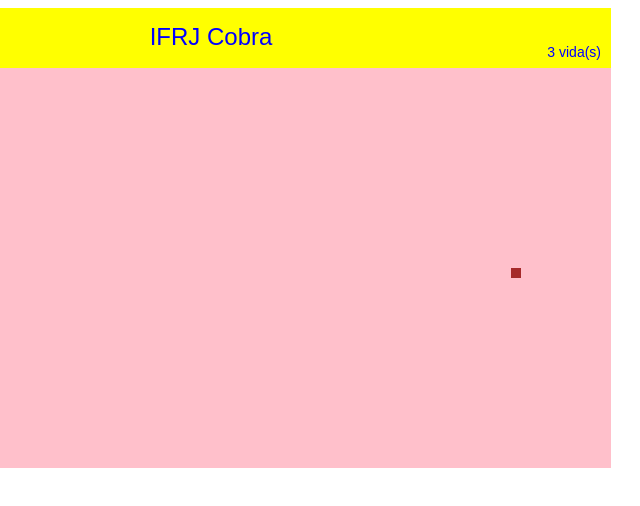
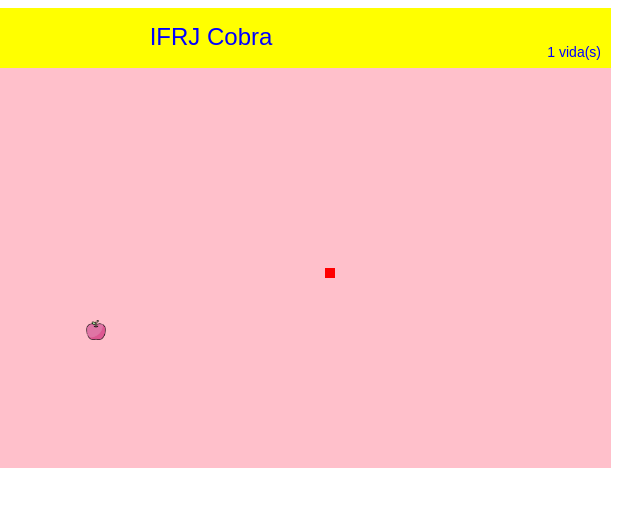
Before and after one commit to salomaosara/cobra, a plain HTML site: page index.html in a window 1280 px wide. Shown: the full height of the page, 197-837 px from the left. Drawn offline with Linux system fonts and the light colour scheme.

Commit message:
atualizacao jogo

```diff
--- /dev/null
+++ b/ObjetoJogo.js
@@ -0,0 +1,21 @@
+class ObjetoJogo{
+    constructor(args){
+         this.tamanho = 20;
+         this.x = Math.round(this.tamanho+(tela.largura-2*this.tamanho)*Math.random());
+         this.y = Math.round(placar.altura+(tela.altura-2*this.tamanho)*Math.random());
+         if (args.length >= 1)  this.tamanho = args[0];
+         if (args.length >= 2)  this.x = args[1];
+         if (args.length >= 3)  this.y = args[2];
+    }
+    teveColisao(obj){
+         const distX = this.x - obj.x;
+         const distY = this.y - obj.y;
+         if (((distX >= 0) && (Math.abs(distX) < obj.tamanho)
+              ||(distX < 0) && (Math.abs(distX) < this.tamanho))
+             &&
+             ((distY >= 0) && (Math.abs(distY) < obj.tamanho)
+              ||(distY < 0) && (Math.abs(distY) < this.tamanho)))
+             return true;
+         return false;
+    }
+ }
--- a/cobra.js
+++ b/cobra.js
@@ -1,7 +1,7 @@
 const cobra = {
     tamanho:10,
     cor: "brown",
-    velocidade:10,
+    velocidade:3,
     direcao:"direita",
     x:400,
     y:260,
@@ -11,10 +11,10 @@ const cobra = {
         ctx.fillRect(this.x,this.y,this.tamanho,this.tamanho);
     },
     mover(){
-        if (this.direcao=="direita") this.x++;
-        if (this.direcao=="esquerda") this.x--;
-        if (this.direcao=="baixo") this.y++;
-        if (this.direcao=="cima") this.y--;
+        if (this.direcao=="direita") this.x=this.x+this.velocidade;
+        if (this.direcao=="esquerda") this.x=this.x-this.velocidade;
+        if (this.direcao=="baixo") this.y=this.y+this.velocidade;
+        if (this.direcao=="cima") this.y=this.y-this.velocidade;
 
         if ((this.y < 60) || (this.y > 450)) this.morrer();
         if ((this.x < 0) || (this.x > 790)) this.morrer();
--- a/fruta.js
+++ b/fruta.js
@@ -1,8 +1,13 @@
-class Fruta {
+class Fruta extends ObjetoJogo {
    arqImagem="fruta.png";
+   imagem;
+   constructor(valor,...args){
+        super(args);
+        this.valor=valor;
+        this.imagem = new Image();
+        this.imagem.src = this.arqImagem;
+   };
    desenhar(){
-       this.imagem = new Image();
-       this.imagem.src = this.arqImagem;
-       ctx.drawImage(this.imagem,500,300,20,20);
+       ctx.drawImage(this.imagem, this.x, this.y, this.tamanho, this.tamanho);
    }
 }
--- a/index.html
+++ b/index.html
@@ -11,6 +11,7 @@
     <script src="placar.js"></script>
     <script src="tela.js"></script>
     <script src="cobra.js"></script>
+    <script src="ObjetoJogo.js"></script>
     <script src="fruta.js"></script>
     <script src="jogo.js"></script>
 </body>
--- a/jogo.js
+++ b/jogo.js
@@ -4,10 +4,14 @@ function jogar(){
     cobra.desenhar();
     cobra.mover();
     fruta.desenhar();
+    if (fruta.teveColisao(cobra)){
+        placar.pontuacao+=fruta.valor;
+        fruta = new Fruta (10)
+    }
     if (cobra.vida > 0)
     requestAnimationFrame(jogar)
 }
-let fruta = new Fruta();
+let fruta = new Fruta(10);
 jogar();
 
 document.addEventListener("keydown",(evento) =>{
```
